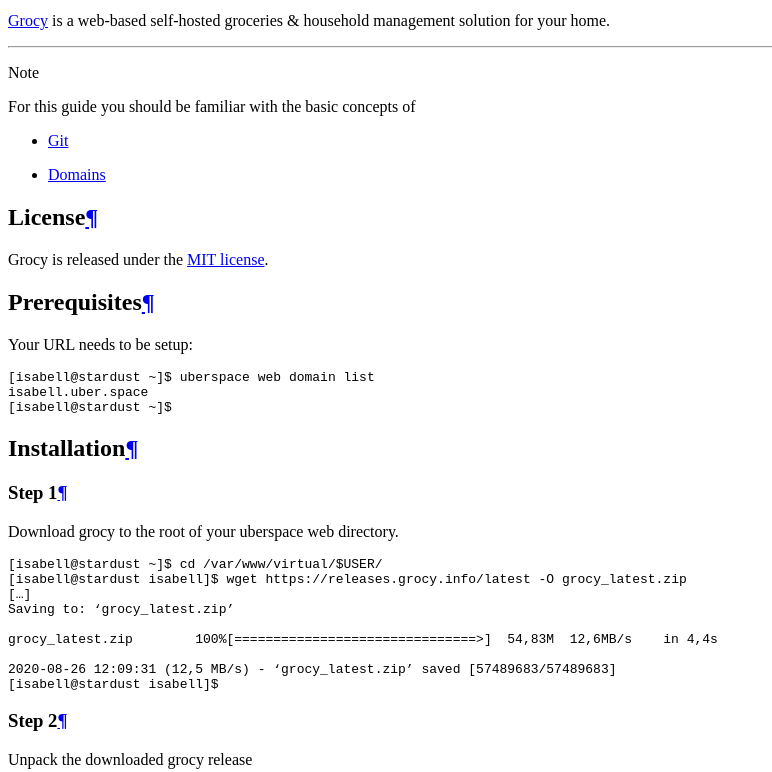
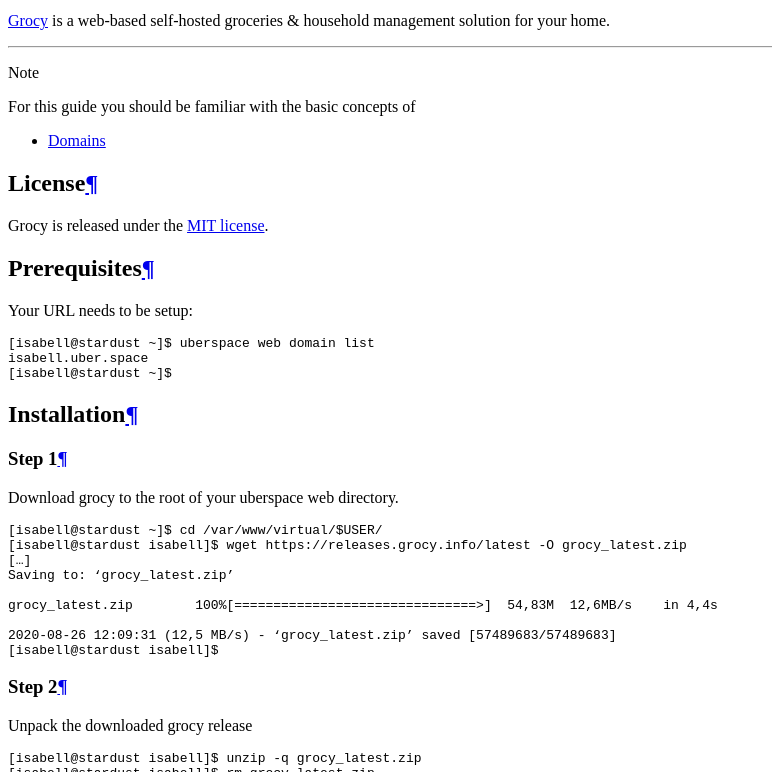
Before and after one commit to Uberspace/lab, a Sphinx documentation site: the page built from source/guide_grocy.rst, in a window 1280 px wide and 900 px high, scrolled down 3360 px, cut to the strip 128-900 px from the top of the window. Shown: the whole strip, without its empty margins (0-772 px from the left). Built offline with Sphinx 7.4.7 and the Read the Docs theme 2.0.0, drawn with Linux system fonts in a browser that asks for light colours.

Commit message:
Review-Fix: Remove unused git reference

```diff
--- a/source/guide_grocy.rst
+++ b/source/guide_grocy.rst
@@ -21,7 +21,6 @@
 
 .. note:: For this guide you should be familiar with the basic concepts of
 
-  * Git_
   * :manual:`Domains <web-domains>`
 
 License
@@ -122,7 +121,6 @@
 
 
 
-.. _Git: https://git-scm.com/book/en/v2/Getting-Started-Installing-Git/
 .. _Grocy: https://grocy.info/
 .. _feed: https://github.com/grocy/grocy/releases.atom
 .. _MIT License: https://github.com/grocy/grocy/blob/master/LICENSE
```
